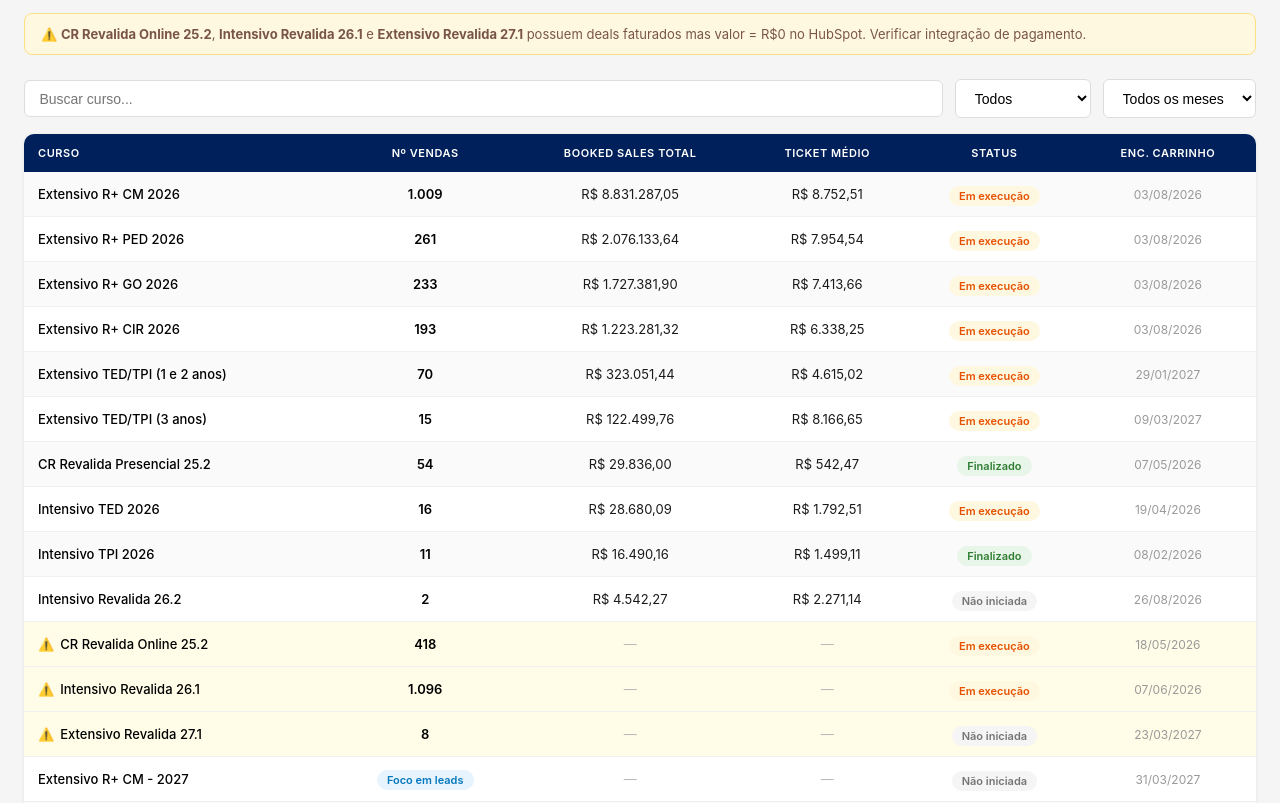
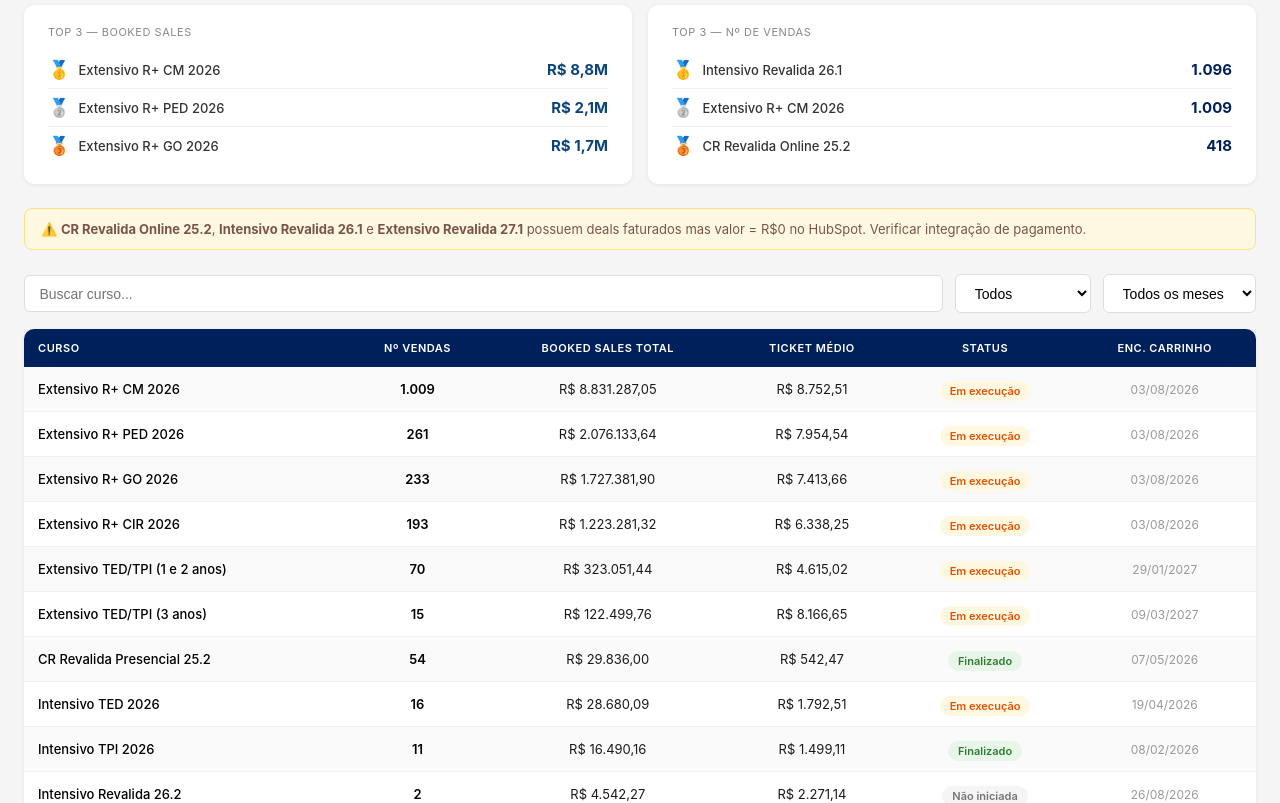
Before and after one commit to leticiamello-arch/medway-dashboard, a Next.js app: page / in a window 1280 px wide. Shown: the part 240-1043 px from the top of the page. Built offline with nearby package versions, Linux system fonts and the light colour scheme.

Commit message:
feat: remove 2027/endoscopia/mastologia; month filter by selling period; top 3 rankings

```diff
--- a/app/page.tsx
+++ b/app/page.tsx
@@ -7,6 +7,7 @@ type Curso = {
   bookedTotal: number
   ticket: number
   status: string
+  abertura: string
   encCarrinho: string
   alerta?: boolean
 }
@@ -25,11 +26,15 @@ const STATUS_TEXT: Record<string, string> = {
 
 const MESES_PT = ['Jan','Fev','Mar','Abr','Mai','Jun','Jul','Ago','Set','Out','Nov','Dez']
 
-function parseEncMes(enc: string): string | null {
-  if (!enc || enc === 'N/D') return null
-  const parts = enc.split('/')
-  if (parts.length !== 3) return null
-  return `${parts[1]}/${parts[2]}`
+function toMonthVal(ddmmyyyy: string): number | null {
+  if (!ddmmyyyy || ddmmyyyy === 'N/D') return null
+  const p = ddmmyyyy.split('/')
+  if (p.length !== 3) return null
+  return parseInt(p[2]) * 12 + parseInt(p[1])
+}
+
+function mmyyyyKey(m: number, y: number): string {
+  return `${String(m).padStart(2, '0')}/${y}`
 }
 
 function fmtMesLabel(mmyyyy: string): string {
@@ -43,34 +48,38 @@ export default function Home() {
   const [mesFiltro, setMesFiltro] = useState('Todos')
 
   const cursos: Record<string, Curso> = {
-    "Intensivo TPI 2026":              { vendas: 11,   bookedTotal: 16490.16,    ticket: 1499.11,  status: 'Finalizado',     encCarrinho: '08/02/2026' },
-    "Intensivo TED 2026":              { vendas: 16,   bookedTotal: 28680.09,    ticket: 1792.51,  status: 'Em execução',    encCarrinho: '19/04/2026' },
-    "Extensivo TED/TPI (1 e 2 anos)":  { vendas: 70,   bookedTotal: 323051.44,   ticket: 4615.02,  status: 'Em execução',    encCarrinho: '29/01/2027' },
-    "Extensivo TED/TPI (3 anos)":      { vendas: 15,   bookedTotal: 122499.76,   ticket: 8166.65,  status: 'Em execução',    encCarrinho: '09/03/2027' },
-    "CR Revalida Presencial 25.2":     { vendas: 54,   bookedTotal: 29836.00,    ticket: 542.47,   status: 'Finalizado',     encCarrinho: '07/05/2026' },
-    "CR Revalida Online 25.2":         { vendas: 418,  bookedTotal: 0,           ticket: 0,        status: 'Em execução',    encCarrinho: '18/05/2026', alerta: true },
-    "Intensivo Revalida 26.1":         { vendas: 1096, bookedTotal: 0,           ticket: 0,        status: 'Em execução',    encCarrinho: '07/06/2026', alerta: true },
-    "Intensivo Revalida 26.2":         { vendas: 2,    bookedTotal: 4542.27,     ticket: 2271.14,  status: 'Não iniciada',   encCarrinho: '26/08/2026' },
-    "Extensivo Revalida 27.1":         { vendas: 8,    bookedTotal: 0,           ticket: 0,        status: 'Não iniciada',   encCarrinho: '23/03/2027', alerta: true },
-    "Extensivo R+ CM 2026":            { vendas: 1009, bookedTotal: 8831287.05,  ticket: 8752.51,  status: 'Em execução',    encCarrinho: '03/08/2026' },
-    "Extensivo R+ PED 2026":           { vendas: 261,  bookedTotal: 2076133.64,  ticket: 7954.54,  status: 'Em execução',    encCarrinho: '03/08/2026' },
-    "Extensivo R+ GO 2026":            { vendas: 233,  bookedTotal: 1727381.90,  ticket: 7413.66,  status: 'Em execução',    encCarrinho: '03/08/2026' },
-    "Extensivo R+ CIR 2026":           { vendas: 193,  bookedTotal: 1223281.32,  ticket: 6338.25,  status: 'Em execução',    encCarrinho: '03/08/2026' },
-    "Extensivo R+ CM - 2027":          { vendas: 0,    bookedTotal: 0,           ticket: 0,        status: 'Não iniciada',   encCarrinho: '31/03/2027' },
-    "Extensivo R+ GO - 2027":          { vendas: 0,    bookedTotal: 0,           ticket: 0,        status: 'Não iniciada',   encCarrinho: '31/03/2027' },
-    "Extensivo R+ PED - 2027":         { vendas: 0,    bookedTotal: 0,           ticket: 0,        status: 'Não iniciada',   encCarrinho: '31/03/2027' },
-    "Extensivo R+ CIR - 2027":         { vendas: 0,    bookedTotal: 0,           ticket: 0,        status: 'Não iniciada',   encCarrinho: '31/03/2027' },
-    "Extensivo R+ Endoscopia":         { vendas: 0,    bookedTotal: 0,           ticket: 0,        status: 'Não iniciada',   encCarrinho: '01/03/2027' },
-    "Extensivo R+ Mastologia":         { vendas: 0,    bookedTotal: 0,           ticket: 0,        status: 'Não iniciada',   encCarrinho: '01/03/2027' },
+    "Intensivo TPI 2026":             { vendas: 11,   bookedTotal: 16490.16,   ticket: 1499.11, status: 'Finalizado',   abertura: '17/11/2025', encCarrinho: '08/02/2026' },
+    "Intensivo TED 2026":             { vendas: 16,   bookedTotal: 28680.09,   ticket: 1792.51, status: 'Em execução',  abertura: '17/11/2025', encCarrinho: '19/04/2026' },
+    "Extensivo TED/TPI (1 e 2 anos)": { vendas: 70,   bookedTotal: 323051.44,  ticket: 4615.02, status: 'Em execução',  abertura: '29/01/2026', encCarrinho: '29/01/2027' },
+    "Extensivo TED/TPI (3 anos)":     { vendas: 15,   bookedTotal: 122499.76,  ticket: 8166.65, status: 'Em execução',  abertura: '09/03/2026', encCarrinho: '09/03/2027' },
+    "CR Revalida Presencial 25.2":    { vendas: 54,   bookedTotal: 29836.00,   ticket: 542.47,  status: 'Finalizado',   abertura: '23/03/2026', encCarrinho: '07/05/2026' },
+    "CR Revalida Online 25.2":        { vendas: 418,  bookedTotal: 0,          ticket: 0,       status: 'Em execução',  abertura: '23/03/2026', encCarrinho: '18/05/2026', alerta: true },
+    "Intensivo Revalida 26.1":        { vendas: 1096, bookedTotal: 0,          ticket: 0,       status: 'Em execução',  abertura: '23/03/2026', encCarrinho: '07/06/2026', alerta: true },
+    "Intensivo Revalida 26.2":        { vendas: 2,    bookedTotal: 4542.27,    ticket: 2271.14, status: 'Não iniciada', abertura: '23/03/2026', encCarrinho: '26/08/2026' },
+    "Extensivo Revalida 27.1":        { vendas: 8,    bookedTotal: 0,          ticket: 0,       status: 'Não iniciada', abertura: '23/03/2026', encCarrinho: '23/03/2027', alerta: true },
+    "Extensivo R+ CM 2026":           { vendas: 1009, bookedTotal: 8831287.05, ticket: 8752.51, status: 'Em execução',  abertura: '01/10/2025', encCarrinho: '03/08/2026' },
+    "Extensivo R+ PED 2026":          { vendas: 261,  bookedTotal: 2076133.64, ticket: 7954.54, status: 'Em execução',  abertura: '01/10/2025', encCarrinho: '03/08/2026' },
+    "Extensivo R+ GO 2026":           { vendas: 233,  bookedTotal: 1727381.90, ticket: 7413.66, status: 'Em execução',  abertura: '01/10/2025', encCarrinho: '03/08/2026' },
+    "Extensivo R+ CIR 2026":          { vendas: 193,  bookedTotal: 1223281.32, ticket: 6338.25, status: 'Em execução',  abertura: '01/10/2025', encCarrinho: '03/08/2026' },
   }
 
+  // Build month list: all months where at least one course is open for sales
+  const allMonthsSet = new Set<string>()
+  Object.values(cursos).forEach(c => {
+    const ab = toMonthVal(c.abertura)
+    const enc = toMonthVal(c.encCarrinho)
+    if (ab === null || enc === null) return
+    let val = ab
+    while (val <= enc) {
+      const y = Math.floor((val - 1) / 12)
+      const m = val - y * 12
+      allMonthsSet.add(mmyyyyKey(m, y))
+      val++
+    }
+  })
   const mesesDisponiveis = [
     'Todos',
-    ...Array.from(new Set(
-      Object.values(cursos)
-        .map(c => parseEncMes(c.encCarrinho))
-        .filter((m): m is string => m !== null)
-    )).sort((a, b) => {
+    ...Array.from(allMonthsSet).sort((a, b) => {
       const [am, ay] = a.split('/').map(Number)
       const [bm, by] = b.split('/').map(Number)
       return ay !== by ? ay - by : am - bm
@@ -83,18 +92,33 @@ export default function Home() {
     .filter(([nome, dados]) => {
       const matchSearch = nome.toLowerCase().includes(search.toLowerCase())
       const matchStatus = statusFiltro === 'Todos' || dados.status === statusFiltro
-      const matchMes = mesFiltro === 'Todos' || parseEncMes(dados.encCarrinho) === mesFiltro
+      let matchMes = true
+      if (mesFiltro !== 'Todos') {
+        const [selM, selY] = mesFiltro.split('/').map(Number)
+        const selVal = selY * 12 + selM
+        const ab = toMonthVal(dados.abertura)
+        const enc = toMonthVal(dados.encCarrinho)
+        matchMes = ab !== null && enc !== null && selVal >= ab && selVal <= enc
+      }
       return matchSearch && matchStatus && matchMes
     })
     .sort((a, b) => b[1].bookedTotal - a[1].bookedTotal)
 
-  const filteredCursos = filtered.map(([, dados]) => dados)
+  const filteredCursos = filtered.map(([, d]) => d)
   const totalVendas  = filteredCursos.reduce((s, c) => s + c.vendas, 0)
   const totalBooked  = filteredCursos.reduce((s, c) => s + c.bookedTotal, 0)
   const vendasComVal = filteredCursos.filter(c => c.bookedTotal > 0).reduce((s, c) => s + c.vendas, 0)
   const ticketGeral  = vendasComVal > 0 ? totalBooked / vendasComVal : 0
 
+  const top3Booked = [...filtered].sort((a, b) => b[1].bookedTotal - a[1].bookedTotal).slice(0, 3)
+  const top3Vendas = [...filtered].sort((a, b) => b[1].vendas - a[1].vendas).slice(0, 3)
+
   const fmt = (v: number) => v.toLocaleString('pt-BR', { minimumFractionDigits: 2, maximumFractionDigits: 2 })
+  const fmtK = (v: number) => v >= 1_000_000
+    ? `R$ ${(v / 1_000_000).toLocaleString('pt-BR', { minimumFractionDigits: 1, maximumFractionDigits: 1 })}M`
+    : `R$ ${(v / 1_000).toLocaleString('pt-BR', { minimumFractionDigits: 0, maximumFractionDigits: 0 })}K`
+
+  const MEDALS = ['🥇', '🥈', '🥉']
 
   return (
     <div style={{ minHeight: '100vh', backgroundColor: '#f5f5f5', fontFamily: 'Inter, sans-serif' }}>
@@ -105,8 +129,8 @@ export default function Home() {
 
       <div style={{ maxWidth: '1300px', margin: '2rem auto', padding: '0 1.5rem' }}>
 
-        {/* Cards */}
-        <div style={{ display: 'grid', gridTemplateColumns: 'repeat(auto-fit, minmax(220px, 1fr))', gap: '1rem', marginBottom: '2rem' }}>
+        {/* KPI Cards */}
+        <div style={{ display: 'grid', gridTemplateColumns: 'repeat(auto-fit, minmax(220px, 1fr))', gap: '1rem', marginBottom: '1.5rem' }}>
           {[
             { label: 'Total de Vendas',    value: totalVendas.toLocaleString('pt-BR'), color: '#00205B' },
             { label: 'Booked Sales Total', value: `R$ ${fmt(totalBooked)}`,            color: '#0C447C' },
@@ -118,6 +142,41 @@ export default function Home() {
               <div style={{ fontSize: '26px', fontWeight: 700, color: card.color, marginTop: '0.3rem' }}>{card.value}</div>
             </div>
           ))}
+        </div>
+
+        {/* Top 3 Rankings */}
+        <div style={{ display: 'grid', gridTemplateColumns: '1fr 1fr', gap: '1rem', marginBottom: '1.5rem' }}>
+          {/* Top 3 Booked Sales */}
+          <div style={{ backgroundColor: '#fff', borderRadius: '10px', padding: '1.25rem 1.5rem', boxShadow: '0 1px 4px rgba(0,0,0,0.07)' }}>
+            <div style={{ fontSize: '11px', color: '#888', textTransform: 'uppercase', letterSpacing: '0.05em', marginBottom: '0.75rem' }}>Top 3 — Booked Sales</div>
+            {top3Booked.map(([nome, dados], i) => (
+              <div key={nome} style={{ display: 'flex', alignItems: 'center', justifyContent: 'space-between', padding: '0.5rem 0', borderBottom: i < 2 ? '1px solid #f0f0f0' : 'none' }}>
+                <div style={{ display: 'flex', alignItems: 'center', gap: '0.5rem' }}>
+                  <span style={{ fontSize: '18px' }}>{MEDALS[i]}</span>
+                  <span style={{ fontSize: '13px', fontWeight: 500, color: '#333' }}>{nome}</span>
+                </div>
+                <span style={{ fontSize: '15px', fontWeight: 700, color: '#0C447C', whiteSpace: 'nowrap' }}>
+                  {dados.bookedTotal > 0 ? fmtK(dados.bookedTotal) : '—'}
+                </span>
+              </div>
+            ))}
+          </div>
+
+          {/* Top 3 Nº Vendas */}
+          <div style={{ backgroundColor: '#fff', borderRadius: '10px', padding: '1.25rem 1.5rem', boxShadow: '0 1px 4px rgba(0,0,0,0.07)' }}>
+            <div style={{ fontSize: '11px', color: '#888', textTransform: 'uppercase', letterSpacing: '0.05em', marginBottom: '0.75rem' }}>Top 3 — Nº de Vendas</div>
+            {top3Vendas.map(([nome, dados], i) => (
+              <div key={nome} style={{ display: 'flex', alignItems: 'center', justifyContent: 'space-between', padding: '0.5rem 0', borderBottom: i < 2 ? '1px solid #f0f0f0' : 'none' }}>
+                <div style={{ display: 'flex', alignItems: 'center', gap: '0.5rem' }}>
+                  <span style={{ fontSize: '18px' }}>{MEDALS[i]}</span>
+                  <span style={{ fontSize: '13px', fontWeight: 500, color: '#333' }}>{nome}</span>
+                </div>
+                <span style={{ fontSize: '15px', fontWeight: 700, color: '#00205B' }}>
+                  {dados.vendas > 0 ? dados.vendas.toLocaleString('pt-BR') : '—'}
+                </span>
+              </div>
+            ))}
+          </div>
         </div>
 
         {/* Alerta */}
```
